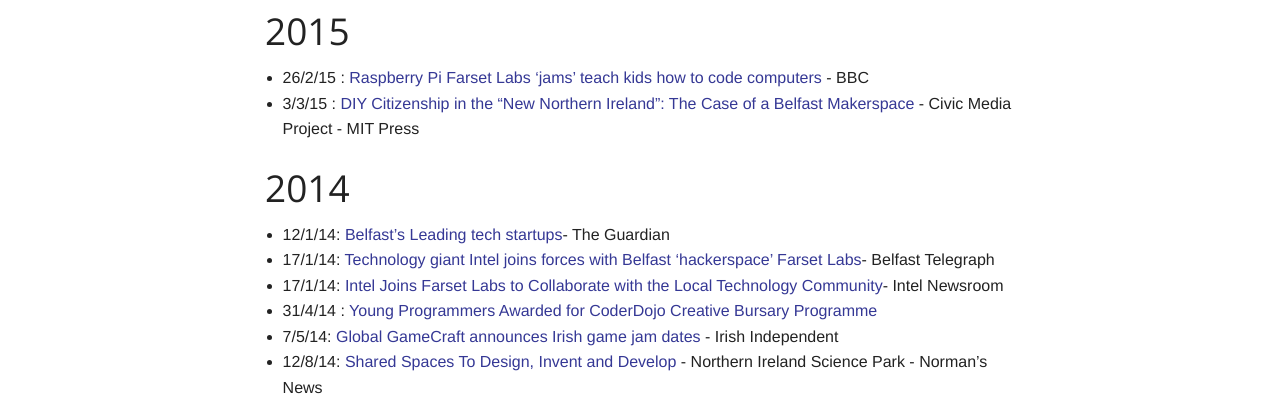
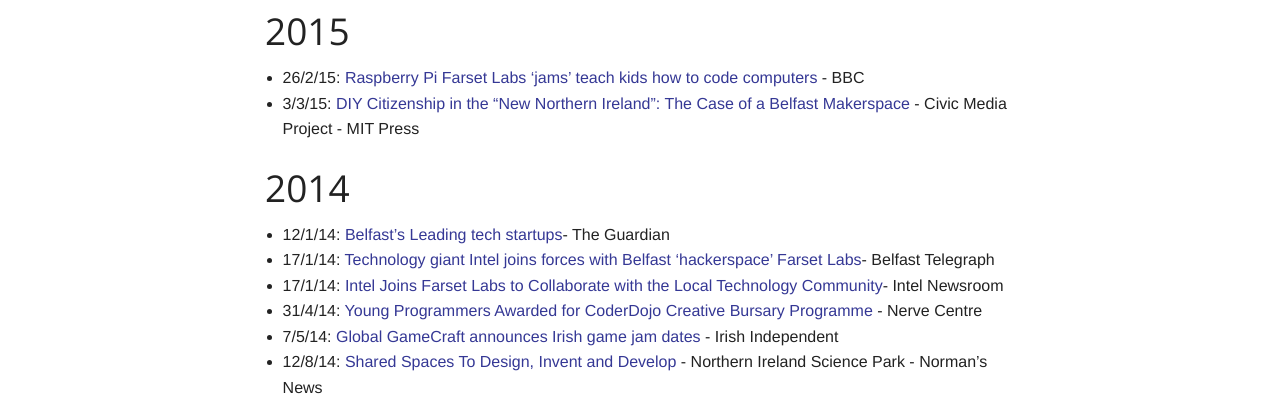
Before and after one commit to FarsetLabs/farsetlabs.github.io, a Jekyll site: the page built from about/press.md, in a window 1280 px wide. Shown: the part 320-725 px from the top of the page. Built offline with Jekyll 4.4.1, drawn with Linux system fonts in a browser that asks for light colours.

Commit message:
Servicing Captain Pedantic /s

```diff
--- a/about/press.md
+++ b/about/press.md
@@ -12,14 +12,14 @@
 
 ## 2015
 
- * 26/2/15 : [Raspberry Pi Farset Labs 'jams' teach kids how to code computers](http://www.bbc.co.uk/news/uk-northern-ireland-31625354) - BBC
- * 3/3/15 : [DIY Citizenship in the "New Northern Ireland": The Case of a Belfast Makerspace](http://civicmediaproject.org/works/civic-media-project/diycitizenshipinthenewnorthernireland) - Civic Media Project - MIT Press
+ * 26/2/15: [Raspberry Pi Farset Labs 'jams' teach kids how to code computers](http://www.bbc.co.uk/news/uk-northern-ireland-31625354) - BBC
+ * 3/3/15: [DIY Citizenship in the "New Northern Ireland": The Case of a Belfast Makerspace](http://civicmediaproject.org/works/civic-media-project/diycitizenshipinthenewnorthernireland) - Civic Media Project - MIT Press
 
 ## 2014
   * 12/1/14: [Belfast's Leading tech startups](http://www.theguardian.com/uk-news/2014/jan/12/belfast-leading-tech-startups)- The Guardian
   * 17/1/14: [Technology giant Intel joins forces with Belfast 'hackerspace' Farset Labs](http://www.belfasttelegraph.co.uk/life/technology-gadgets/technology-giant-intel-joins-forces-with-belfast-hackerspace-farset-labs-29926303.html)- Belfast Telegraph
   * 17/1/14: [Intel Joins Farset Labs to Collaborate with the Local Technology Community](http://newsroom.intel.com/community/en_ie/blog/2014/01/17/intel-joins-farset-labs-to-collaborate-with-the-local-technology-community)- Intel Newsroom
-  * 31/4/14 : [Young Programmers Awarded for CoderDojo Creative Bursary Programme](http://nervecentre.org/news/young-programmers-awarded-coderdojo-creative-bursary-programme)
+  * 31/4/14: [Young Programmers Awarded for CoderDojo Creative Bursary Programme](http://nervecentre.org/news/young-programmers-awarded-coderdojo-creative-bursary-programme) - Nerve Centre
   * 7/5/14: [Global GameCraft announces Irish game jam dates](http://www.independent.ie/entertainment/games/indo-indie/global-gamecraft-announces-irish-game-jam-dates-30253357.html) - Irish Independent
   * 12/8/14: [Shared Spaces To Design, Invent and Develop](http://www.nisp.co.uk/shared-spaces-to-design-invent-and-develop/) - Northern Ireland Science Park - Norman's News
   * 16/10/14: [Starting a Business in Belfast: Photonic Measurements](http://startups.co.uk/starting-a-business-in-belfast-photonic-measurements/) - Startups.co.uk
```
